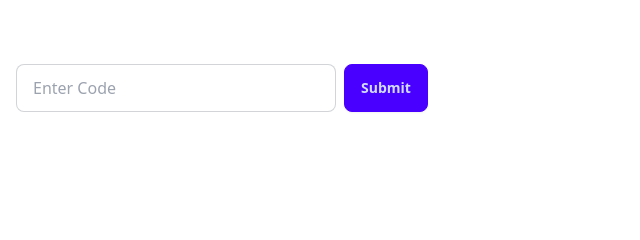
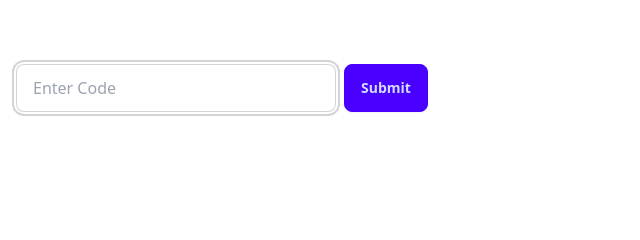
Before and after one commit to austinvach/mrquiz, a website: page docs/play.html in a window 1280 px wide. Shown: the part 284-524 px from the top of the page, 0-640 px from the left. Drawn offline with Linux system fonts and the light colour scheme.

Commit message:
Setting autofocus

```diff
--- a/docs/play.html
+++ b/docs/play.html
@@ -13,7 +13,7 @@
     <!-- GAME BOARD -->
     <div id="main" class="grow flex flex-col content-center justify-center">
         <div id="codeEntryScreen" class="m-4 flex">
-            <input type="tel" pattern="\d*" maxlength="4" placeholder="Enter Code" class="input input-bordered w-full max-w-xs" />
+            <input type="tel" pattern="\d*" maxlength="4" placeholder="Enter Code" class="input input-bordered w-full max-w-xs" autofocus/>
             <button class="ml-2 btn btn-primary">Submit</button>
         </div>
     </div>
```
